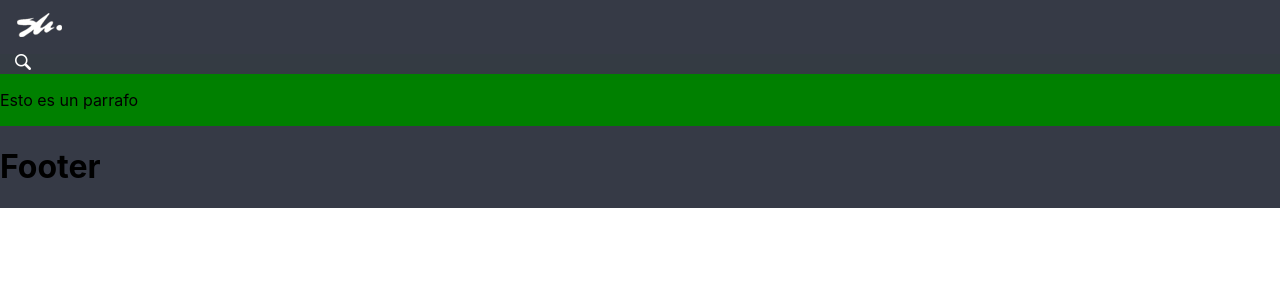
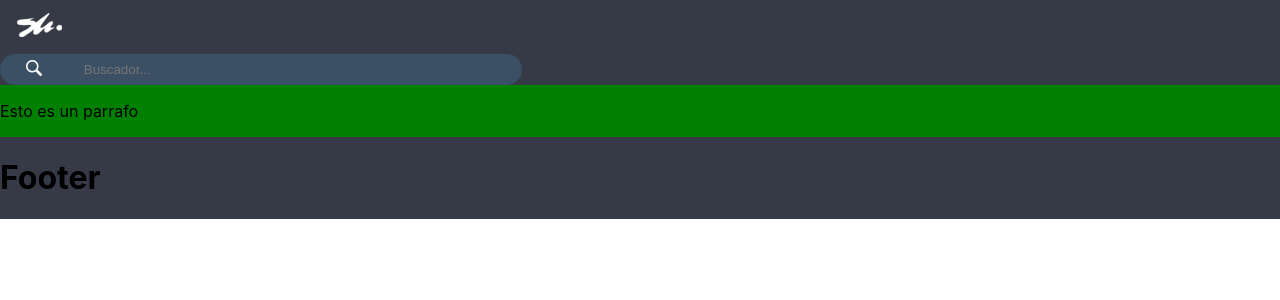
Before and after one commit to OscarEstudioSKR/projects_manager, a React (Create React App) app: page / in a window 1280 px wide. Shown: the top 300 px of the page. Built offline with nearby package versions, Linux system fonts and the light colour scheme.

Commit message:
complemento Buscador

```diff
--- a/src/colores.css
+++ b/src/colores.css
@@ -1,4 +1,5 @@
 :root{
+    --color0: #e7e8eb;
     --color1: #363a46;
-    --color2: #343b43;
+    --color2: #3b4f65;
 }
--- a/src/elements/css/Buscador.css
+++ b/src/elements/css/Buscador.css
@@ -1,3 +1,35 @@
 .Buscador{
     background: var(--color2);
+    width: 40%;
+    border-radius: 25px;
+    padding: 5px;
+    display: flex;
+    align-items: center;
+
 }
+
+.Buscador button{
+    background: none;
+    border: none;
+}
+.Buscador button:focus{
+    outline-style: none;
+}
+
+.Buscador button img{
+
+}
+.Buscador button img:hover{
+    transform: translate(-3px);
+    padding-left: 3px;
+}
+.Buscador input{
+    width: 70%;
+    padding-left: 7%;
+    background: none;
+    border: none;
+    color: var(--color0);
+}
+.Buscador input:focus{
+    outline-style: none;
+}
--- a/src/elements/js/Buscador.js
+++ b/src/elements/js/Buscador.js
@@ -3,10 +3,37 @@ import lupa from '../../img/lupa.png';
 
 
 class Buscador extends Component {
+
+    constructor(props){
+      super(props);
+      this.state= {
+        search: "",
+      }
+    }
+    onChange(e){
+      this.setState({
+        search: e.target.value,
+      })
+    }
+
+    buscador(e){
+      console.log("buscar: "+this.state.search);
+      e.preventDefault();
+    }
+
     render() {
       return (
         <div className="Buscador">
-            <img src={lupa}/>
+          <button
+            onClick={this.buscador.bind(this)}>
+              <img src={lupa}/>
+          </button>
+          <input
+            name="input-search-name"
+            value={this.state.search}
+            id="input-search"
+            onChange= {this.onChange.bind(this)}
+            placeholder="Buscador..." />
         </div>
       );
     }
```
